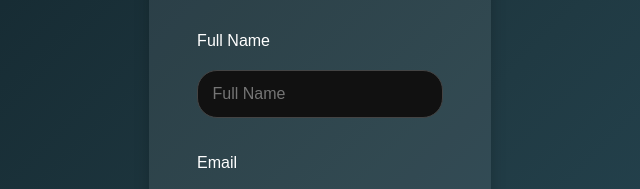
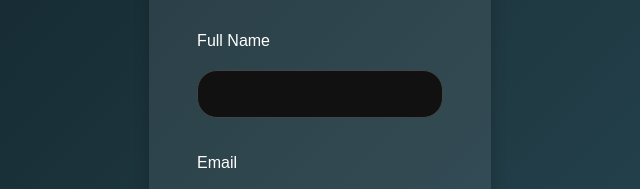
Before and after one commit to Khalid-dev24/HNG-Internship, a plain HTML site: page contact.html in a window 1280 px wide. Shown: the part 180-369 px from the top of the page, 320-960 px from the left. Drawn offline with Linux system fonts and the light colour scheme.

Commit message:
Remove placeholder from Full Name input in contact form for clarity

```diff
--- a/contact.html
+++ b/contact.html
@@ -20,7 +20,7 @@
       <h2>Contact Us</h2>
 
       <label for="name">Full Name</label>
-      <input type="text" id="name" data-testid="test-contact-name" required aria-describedby="error-name" placeholder="Full Name">
+      <input type="text" id="name" data-testid="test-contact-name" required aria-describedby="error-name">
       <p id="error-name" data-testid="test-contact-error-name" class="error"></p>
 
       <label for="email">Email</label>
```
